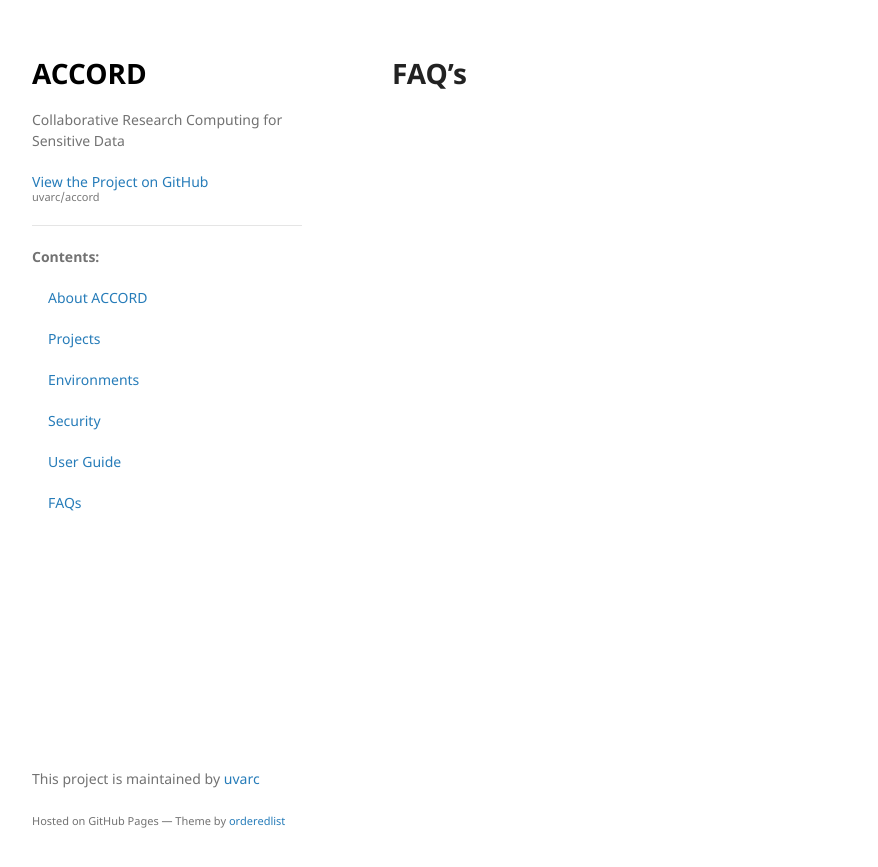
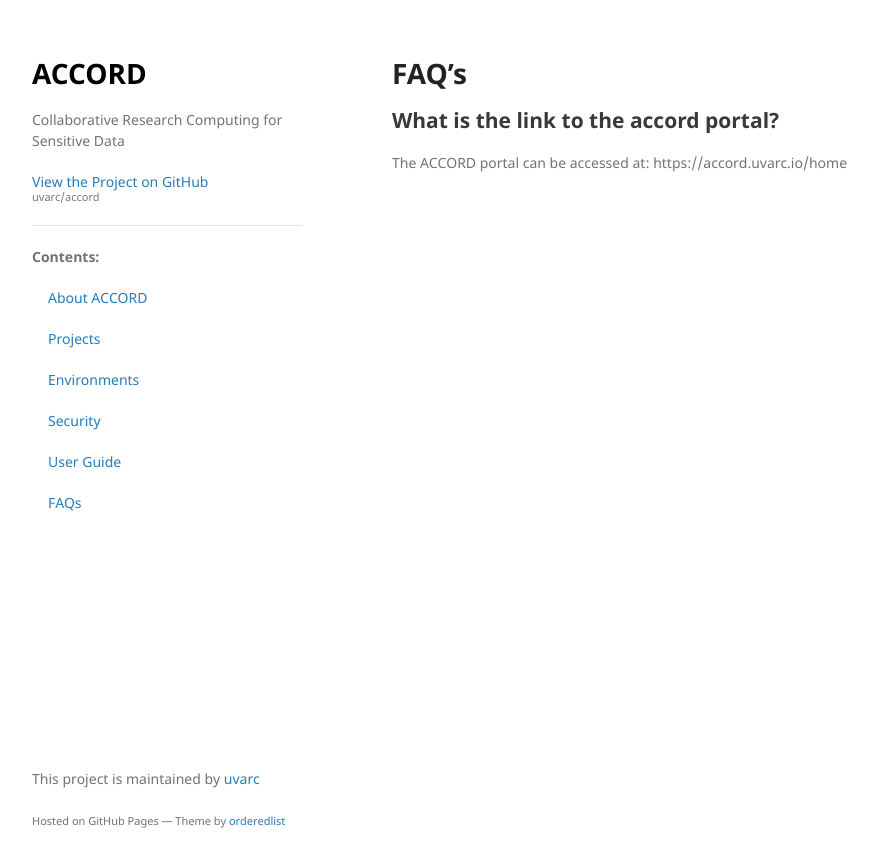
Before and after one commit to uvarc/accord, a Jekyll site: the page built from docs/faq.md, in a window 1280 px wide. Shown: the top 867 px of the page, without its empty margins (178-1056 px from the left). Built offline with Jekyll 4.4.1, drawn with Linux system fonts in a browser that asks for light colours; our own code applies the rules of GitHub Pages for plain Markdown files.

Commit message:
Update faq.md

```diff
--- a/docs/faq.md
+++ b/docs/faq.md
@@ -3,3 +3,7 @@
 ---
 
 # FAQ's
+
+## What is the link to the accord portal?
+
+The ACCORD portal can be accessed at: https://accord.uvarc.io/home
```
